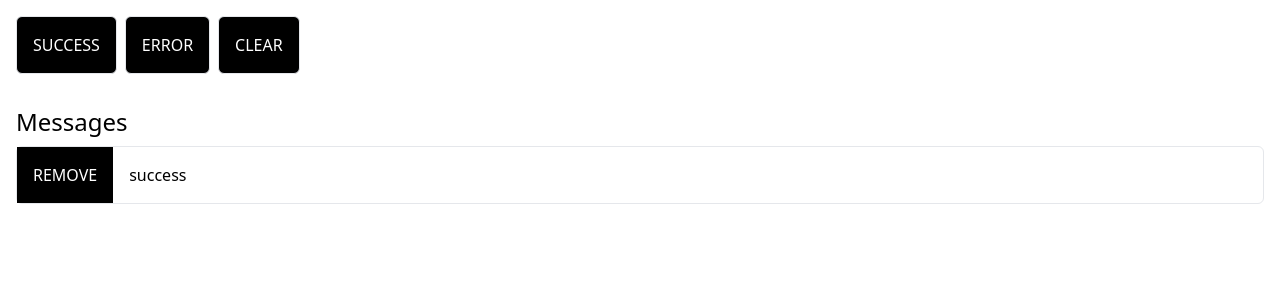
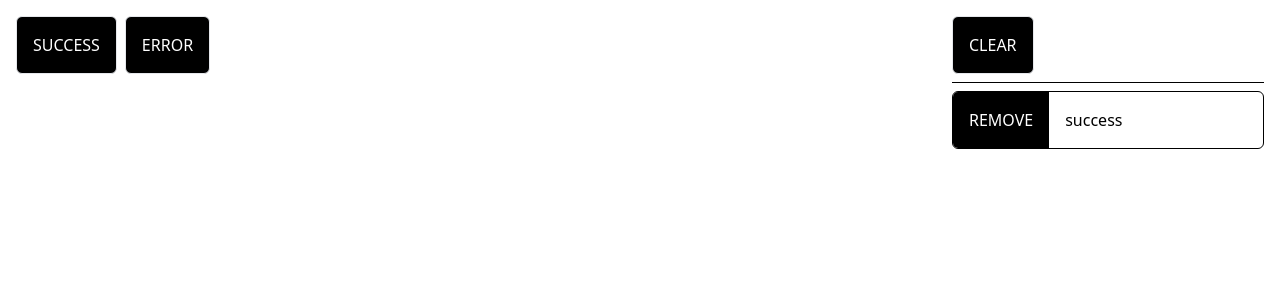
Before and after one commit to lucasgladding/vue-ui-state, a Vue app: page / in a window 1280 px wide. Both pictures are taken after a click on the button "SUCCESS". Shown: the top 300 px of the page. Built offline with nearby package versions, Linux system fonts and the light colour scheme.

Commit message:
Updated styles.

```diff
--- a/src/App.vue
+++ b/src/App.vue
@@ -1,11 +1,17 @@
 <template>
-  <main class="p-4">
-    <Home class="mb-8" />
-    <Messages />
-  </main>
+  <div class="flex items-start p-4">
+    <Home class="flex-1 mb-8" />
+    <Messages class="messages" />
+  </div>
 </template>
 
 <script setup>
 import Home from './components/Home'
 import Messages from './components/Messages'
 </script>
+
+<style scoped>
+.messages {
+  width: 25%;
+}
+</style>
--- a/src/components/Home.vue
+++ b/src/components/Home.vue
@@ -2,7 +2,6 @@
   <Layout>
     <Button @click="success('success')" label="SUCCESS" />
     <Button @click="error('error')" label="ERROR" />
-    <Button @click="clear()" label="CLEAR" />
   </Layout>
 </template>
 
--- a/src/components/Message.vue
+++ b/src/components/Message.vue
@@ -1,5 +1,5 @@
 <template>
-  <div class="border flex rounded-md">
+  <div class="border border-black flex overflow-clip rounded-md">
     <div @click="emit('remove')" class="bg-black cursor-pointer p-4 text-white">REMOVE</div>
     <div class="p-4">{{text}}</div>
   </div>
--- a/src/components/Messages.vue
+++ b/src/components/Messages.vue
@@ -1,7 +1,7 @@
 <template>
   <div>
-    <Text content="Messages" />
-    <TransitionGroup name="messages" tag="ul">
+    <Button @click="clear()" label="CLEAR" />
+    <TransitionGroup name="messages" tag="ul" class="border-t border-black mt-2">
       <li v-for="message in messages" :key="message.id">
         <Message :text="message.text" @remove="remove(message.id)" class="my-2" />
       </li>
@@ -10,11 +10,11 @@
 </template>
 
 <script setup lang="ts">
+import Button from '@/components/Button'
 import Message from '@/components/Message'
-import Text from '@/components/Text'
 import {useErrorState} from '@/composables/useErrorState';
 
-const {messages, remove} = useErrorState()
+const {messages, clear, remove} = useErrorState()
 </script>
 
 <style scoped>
```
